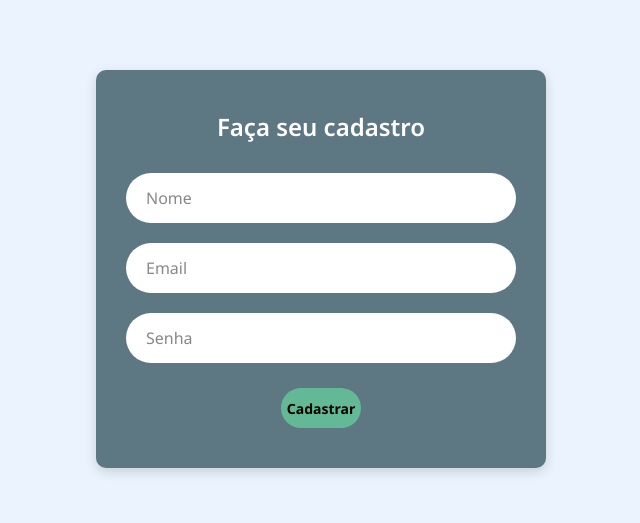
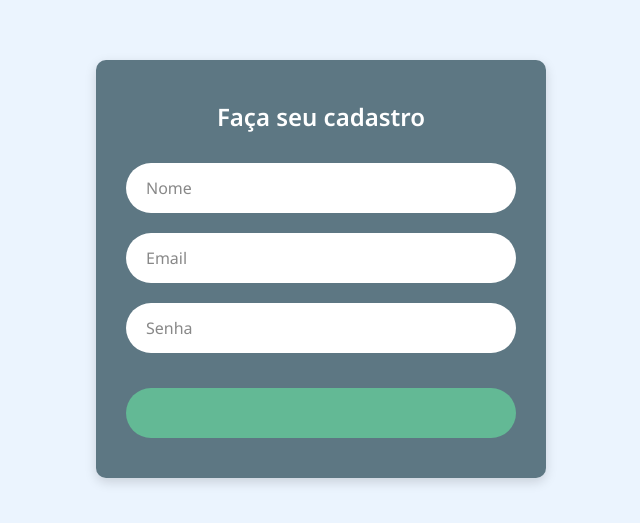
Before and after one commit to Bloedow-S/Biofit, a React (Vite) app: page /register in a window 1280 px wide. Shown: the part 131-654 px from the top of the page, without its empty margins (319-959 px from the left). Built offline with nearby package versions, Linux system fonts and the light colour scheme.

Commit message:
ajustando o nome do botão

```diff
--- a/src/components/Botao/index.jsx
+++ /dev/null
@@ -1,17 +0,0 @@
-import './style.css';
-import PropTypes from "prop-types";
-
-function Botao({ type = "button", children, ...rest }) {
-  return (
-    <button className="custom-button" type={type} {...rest}>
-      {children}
-    </button>
-  );
-}
-
-Botao.propTypes = {
-  type: PropTypes.string,
-  children: PropTypes.node,
-};
-
-export default Botao;
--- a/src/components/Botao/style.css
+++ /dev/null
@@ -1,19 +0,0 @@
-/* src/components/Botao/style.css */
-.custom-button {
-  background-color: var(--background-button); /* Verde */
-  color: var(--text-light); /* Texto branco */
-  border: none;
-  font-weight: bold;
-  cursor: pointer;
-  border-radius: 30px; /* Bem arredondado */
-  height: 50px; /* Mesma altura do input */
-  font-size: 1rem; /* Tamanho de fonte */
-  width: 100%; /* Ocupa toda a largura disponível */
-  box-sizing: border-box;
-  transition: opacity 0.2s ease-in-out;
-  margin-top: 10px; /* Espaço extra acima do botão */
-}
-
-.custom-button:hover {
-  opacity: 0.85; /* Efeito suave no hover */
-}
--- a/src/components/Button/index.jsx
+++ b/src/components/Button/index.jsx
@@ -1,11 +1,17 @@
-import './style.css'
+import './style.css';
+import PropTypes from "prop-types";
 
-function Button({text, type = 'buton'}) {    //componente React sempre função com letra M. como uma classe
-
-  //acima de return vai o JS bruto
-  return (      //vai ter um return que sempre vai ser html; p colocar js se usa {}
-    <button className='button' type={type}>{text}</button>
-  )
+function Botao({ type = "button", children, ...rest }) {
+  return (
+    <button className="custom-button" type={type} {...rest}>
+      {children}
+    </button>
+  );
 }
 
-export default Button
+Botao.propTypes = {
+  type: PropTypes.string,
+  children: PropTypes.node,
+};
+
+export default Botao;
--- a/src/components/Button/style.css
+++ b/src/components/Button/style.css
@@ -1,14 +1,19 @@
-/*onde estão agrupados os inputs e botões*/
-.button {
-  background-color: #63b995;
+/* src/components/Botao/style.css */
+.custom-button {
+  background-color: var(--background-button); /* Verde */
+  color: var(--text-light); /* Texto branco */
   border: none;
   font-weight: bold;
   cursor: pointer;
-  border-radius: 30px;
-  height: 40px;
-  font-size: 14px;
+  border-radius: 30px; /* Bem arredondado */
+  height: 50px; /* Mesma altura do input */
+  font-size: 1rem; /* Tamanho de fonte */
+  width: 100%; /* Ocupa toda a largura disponível */
+  box-sizing: border-box;
+  transition: opacity 0.2s ease-in-out;
+  margin-top: 10px; /* Espaço extra acima do botão */
 }
 
-.button:hover {
-  opacity: 0.8;
+.custom-button:hover {
+  opacity: 0.85; /* Efeito suave no hover */
 }
--- a/src/pages/Perfil/index.jsx
+++ b/src/pages/Perfil/index.jsx
@@ -1,6 +1,6 @@
 import { useState } from "react";
 import PropTypes from 'prop-types';
-import Botao from "../../components/Botao";
+import Button from "../../components/Button";
 import "./style.css";
 
 import iconBmi from "../../assets/fogo.png";
@@ -83,15 +83,15 @@ export default function Perfil() {
           <InfoItem label="Objetivo" value={userData.objetivo} />
         </div>
 
-        {/* Usamos o componente Botao, mas aplicamos um estilo para
+        {/* Usamos o componente Button, mas aplicamos um estilo para
             encaixar no rodapé do card */}
-<Botao
+<Button
           type="button"
           onClick={handleEdit}
           className="perfil-edit-button"
         >
           Editar Dados
-        </Botao>
+        </Button>
 
       </div>
 
```
